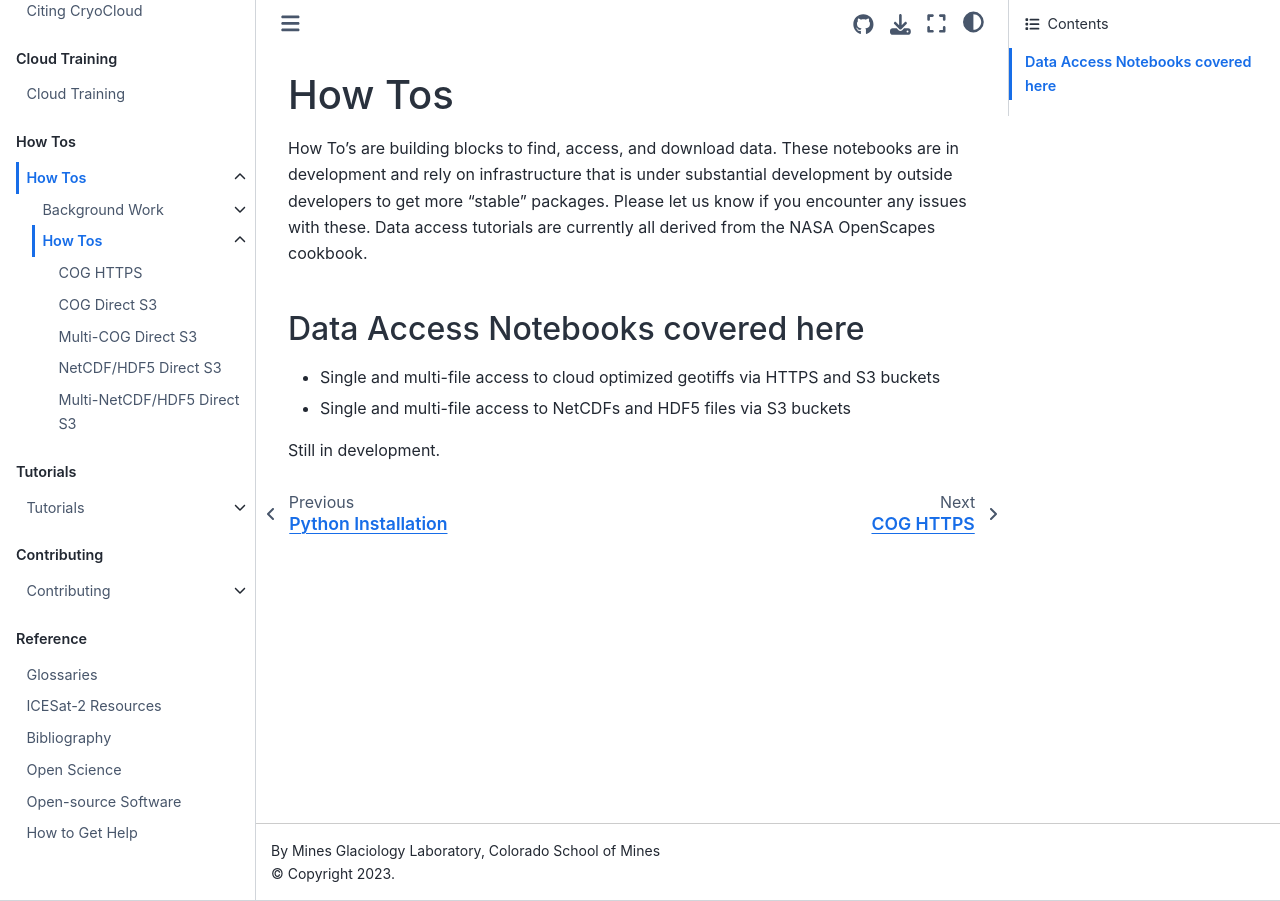
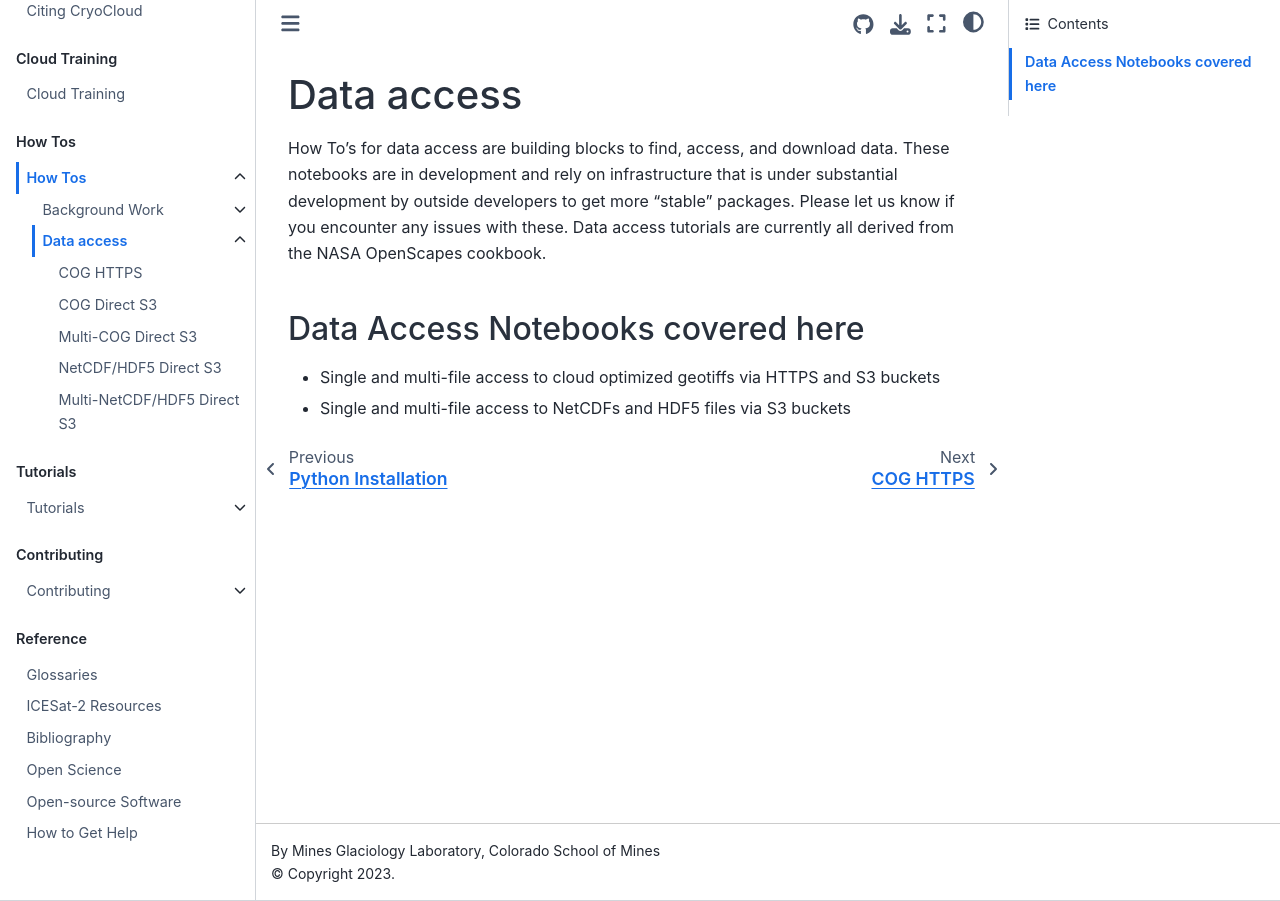
Before and after one commit to CryoInTheCloud/CryoCloudWebsite, a Jupyter Book: the page built from book/how_tos/data_access/index.md, in a window 1280 px wide. Built offline with Jupyter Book 1.0.4 settings and Sphinx 7.4.7 and the Sphinx Book theme 1.1.4, drawn with Linux system fonts in a browser that asks for light colours; pages that are not in the unit, such as notebooks, are missing from menus.

Commit message:
fix for data access index.md

```diff
--- a/book/how_tos/data_access/index.md
+++ b/book/how_tos/data_access/index.md
@@ -1,6 +1,6 @@
-# How Tos
+# Data access
 
-How To’s are building blocks to find, access, and download data. These notebooks are
+How To’s for data access are building blocks to find, access, and download data. These notebooks are
 in development and rely on infrastructure that is under substantial development by
 outside developers to get more "stable" packages. Please let us know if you encounter
 any issues with these. Data access tutorials are currently all derived from the NASA OpenScapes cookbook.
@@ -8,5 +8,3 @@ any issues with these. Data access tutorials are currently all derived from the
 ## Data Access Notebooks covered here
 * Single and multi-file access to cloud optimized geotiffs via HTTPS and S3 buckets
 * Single and multi-file access to NetCDFs and HDF5 files via S3 buckets
-
-Still in development.
```
